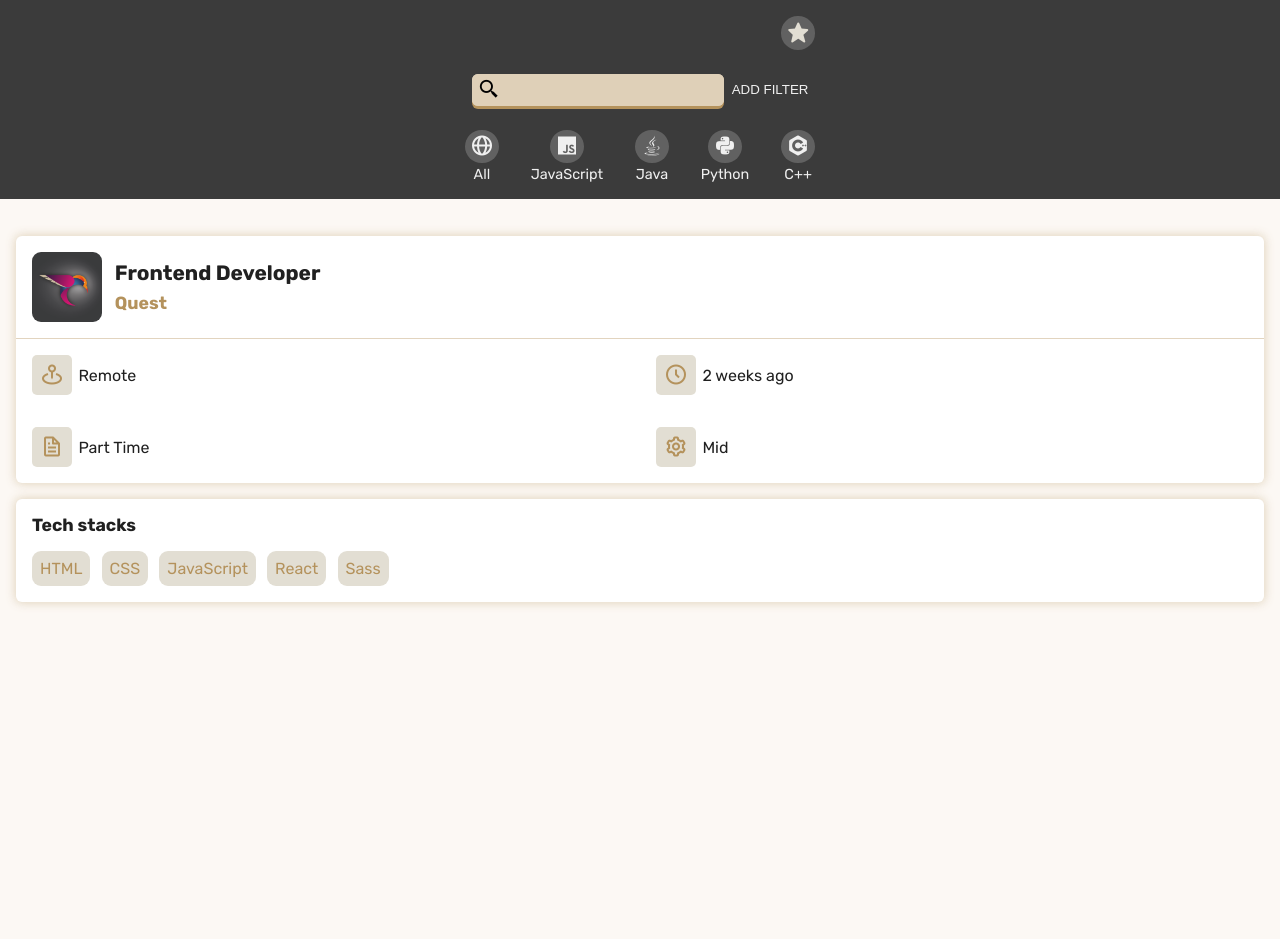
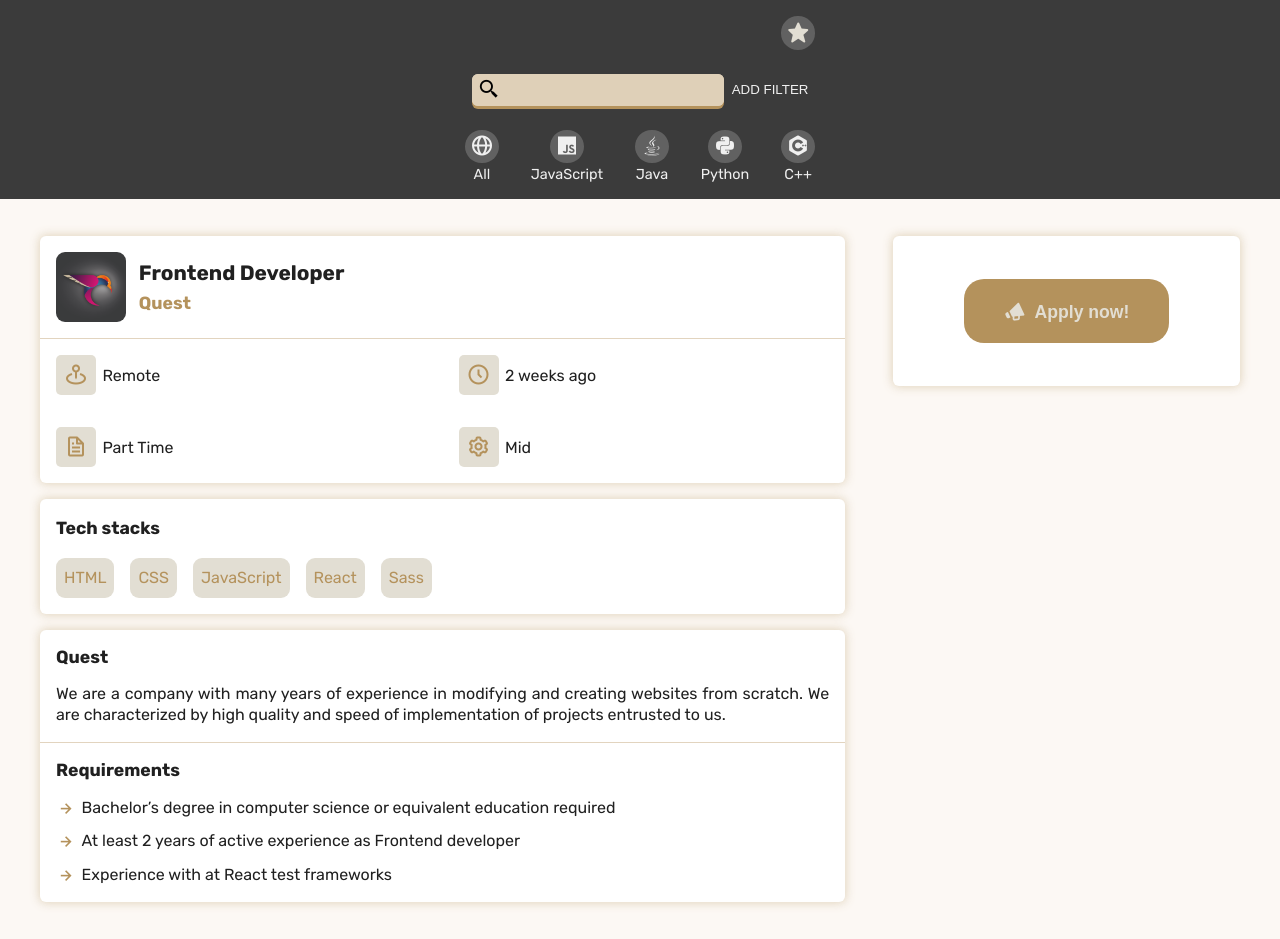
Before and after one commit to erudyta/react-job-offers, a React (Vite) app: page /offer/offer-1 in a window 1280 px wide. Before the commit the page ends 800 px from the top, so only its background shows below. Built offline with nearby package versions, Linux system fonts and the light colour scheme.

Commit message:
the Offer Detail component was supplemented and other components were modified

```diff
--- a/src/Components/Offer/Offer.jsx
+++ b/src/Components/Offer/Offer.jsx
@@ -62,8 +62,8 @@ export default function Offer({
 				<img src={imgSrc} alt={imgAlt} />
 				<div className={styles['offer-data']}>
 					<div className={styles['company-info']}>
-						<p>{companyName}</p>
-						<p>{position}</p>
+						<h2>{companyName}</h2>
+						<h1>{position}</h1>
 					</div>
 					<div className={styles['offer-info']}>
 						<span>{date}</span>
--- a/src/Components/Offer/Offer.module.css
+++ b/src/Components/Offer/Offer.module.css
@@ -29,15 +29,17 @@
 	border-radius: 50%;
 }
 
-.company-info p:nth-child(1) {
+.company-info h2 {
+	font-size: 1rem;
 	margin-bottom: 0.5rem;
 	color: #b4925c;
 	font-weight: bold;
 }
 
-.company-info p:nth-child(2) {
+.offer-data .company-info h1 {
+	text-align: left;
 	margin-bottom: 0.5rem;
-	font-size: 1.1rem;
+	font-size: 1.2rem;
 	font-weight: bold;
 }
 
@@ -128,15 +130,18 @@
 	}
 
 	.offer-data {
-		min-width: 250px;
+		min-width: 280px;
 	}
 
-	.company-info p:nth-child(1) {
+	.company-info h2 {
+		font-size: 1.1rem;
 		margin-top: 1rem;
 		margin-bottom: 0.8rem;
+		color: #b4925c;
 	}
 
-	.company-info p:nth-child(2) {
+	.company-info h1 {
+		font-size: 1.3rem;
 		margin-bottom: 0.8rem;
 	}
 
@@ -157,4 +162,8 @@
 		margin: 0 auto;
 		margin-bottom: 3rem;
 	}
+
+	.offer-data {
+		min-width: 320px;
+	}
 }
--- a/src/Components/Pages/OfferDetail.jsx
+++ b/src/Components/Pages/OfferDetail.jsx
@@ -1,4 +1,4 @@
-import { useParams } from 'react-router-dom'
+import { useParams, Link } from 'react-router-dom'
 
 import OFFERS from '../../js/offers.js'
 
@@ -12,6 +12,7 @@ export default function OfferDetail() {
 
 	return (
 		<div className={styles['od-container']}>
+			<div className={styles.od}>
 				<div className={styles['od-header-container']}>
 					<div className={styles['od-header']}>
 						<img src={offer.img} alt={offer.altImg} />
@@ -22,19 +23,19 @@ export default function OfferDetail() {
 					</div>
 					<div className={styles['od-info']}>
 						<div className={styles['od-info-content']}>
-						<i class='bx bx-map-pin'></i>
+							<i className='bx bx-map-pin'></i>
 							<p>{offer.place}</p>
 						</div>
 						<div className={styles['od-info-content']}>
-						<i class='bx bx-time-five'></i>
+							<i className='bx bx-time-five'></i>
 							<p>{offer.publicDate}</p>
 						</div>
 						<div className={styles['od-info-content']}>
-						<i class='bx bx-file'></i>
+							<i className='bx bx-file'></i>
 							<p>{offer.typeOfContract}</p>
 						</div>
 						<div className={styles['od-info-content']}>
-						<i class='bx bx-cog'></i>
+							<i className='bx bx-cog'></i>
 							<p>{offer.exp}</p>
 						</div>
 					</div>
@@ -43,10 +44,30 @@ export default function OfferDetail() {
 					<h2>Tech stacks</h2>
 					<div>
 						{offer.keywords.map(k => (
-						<p>{k}</p>
+							<p key={k}>{k}</p>
+						))}
+					</div>
+				</div>
+				<div className={styles['od-detail']}>
+					<div className={styles['od-description']}>
+						<h2>{offer.companyName}</h2>
+						<p>{offer.aboutCompany}</p>
+					</div>
+					<div className={styles['od-req-container']}>
+						<h2>Requirements</h2>
+						{offer.req.map((req, index) => (
+							<div key={index} className={styles['od-req']}>
+								<i className='bx bx-right-arrow-alt'></i> <p>{req}</p>
+							</div>
 						))}
 					</div>
 				</div>
 			</div>
+			<div className={styles['od-apply-container']}>
+				<button>
+					<i className='bx bxs-megaphone'></i>Apply now!
+				</button>
+			</div>
+		</div>
 	)
 }
--- a/src/Components/Pages/OfferDetail.module.css
+++ b/src/Components/Pages/OfferDetail.module.css
@@ -1,12 +1,13 @@
-.od-containerr h1{
-  font-size: 1.2rem;
+.od-container h1 {
+	font-size: 1.3rem;
 }
 
-.od-container h2{
+.od-container h2 {
 	font-size: 1.1rem;
 }
 
-.od-header-container {
+.od-header-container,
+.od-detail {
 	background-color: white;
 	border-radius: 6px;
 	box-shadow: 0px 0px 10px 1px rgba(223, 208, 184, 0.9);
@@ -34,12 +35,12 @@
 	color: #b4925c;
 }
 
-.od-info{
+.od-info {
 	display: grid;
 	grid-template-columns: 1fr 1fr;
 }
 
-.od-info-content{
+.od-info-content {
 	padding: 1rem;
 	display: flex;
 	align-items: center;
@@ -54,25 +55,128 @@
 	border-radius: 5px;
 }
 
-.stack-techs{
+.stack-techs {
 	margin-top: 1rem;
 	padding: 1rem;
 	background-color: white;
 	border-radius: 6px;
+	line-height: 1.5;
+	text-align: justify;
 	box-shadow: 0px 0px 10px 1px rgba(223, 208, 184, 0.9);
 }
 
-.stack-techs div{
+.stack-techs div {
 	display: flex;
-  gap: 0.7rem;
+	gap: 1rem;
 	flex-wrap: wrap;
 	margin-top: 1rem;
 }
 
-.stack-techs p{
+.stack-techs p {
 	width: max-content;
 	padding: 0.5rem;
 	color: #b4925c;
 	background-color: #e2ded3;
 	border-radius: 9px;
 }
+
+.od-detail {
+	margin-top: 1rem;
+	text-align: justify;
+	line-height: 1.3;
+}
+
+.od-description {
+	border-bottom: 1px solid rgba(223, 208, 184, 0.9);
+	padding: 1rem;
+}
+.od-description h2 {
+	margin-bottom: 1rem;
+}
+
+.od-req-container h2 {
+	margin-bottom: calc(1rem - 0.8rem);
+}
+
+.od-req-container {
+	display: flex;
+	flex-direction: column;
+	gap: 0.8rem;
+	padding: 1rem;
+}
+
+.od-req {
+	display: flex;
+}
+
+.od-req i {
+	position: relative;
+	top: 1px;
+	font-size: 1.2rem;
+	color: #b4925c;
+	margin-right: 0.4rem;
+}
+
+.od-apply-container {
+	display: flex;
+	justify-content: center;
+	align-items: center;
+	margin-top: 1rem;
+	padding: 10px;
+}
+
+.od-apply-container button {
+	padding: 20px 10px;
+	border-radius: 20px;
+	border: none;
+	background-color: #b4925c;
+	color: #e2ded3;
+	font-size: 1.1rem;
+	font-weight: bold;
+	cursor: pointer;
+	transition: background-color 0.5s, color 0.5s;
+}
+
+.od-apply-container button i{
+	position: relative;
+	top: 4px;
+	font-size: 1.3rem;
+	margin-right: 10px;
+	rotate: -25deg;
+}
+
+.od-apply-container button:hover {
+	background-color: #e2ded3;
+	color: #b4925c;
+}
+
+@media (min-width: 992px) {
+	.od-container {
+		margin: 0 auto;
+		max-width: 1200px;
+	}
+	.od-container {
+		display: flex;
+		align-items: flex-start;
+		gap: 3rem;
+	}
+
+	.od {
+		width: 70%;
+	}
+
+	.od-apply-container {
+		padding: 20px;
+		width: 30%;
+		height: 150px;
+		margin-top: 0rem;
+		border-radius: 6px;
+		background-color: white;
+		box-shadow: 0px 0px 10px 1px rgba(223, 208, 184, 0.9);
+	}
+
+	.od-apply-container button {
+		padding: 20px 40px;
+		transition: background-color 0.5s, color 0.5s;
+	}
+}
--- a/src/js/offers.js
+++ b/src/js/offers.js
@@ -19,7 +19,9 @@ const OFFERS = [
         keywords: ['HTML', 'CSS' , 'JavaScript', 'React', 'Sass'],
         place: 'Remote',
         lang: 'JavaScript',
-        exp: 'Mid'
+        exp: 'Mid',
+        aboutCompany: 'We are a company with many years of experience in modifying and creating websites from scratch. We are characterized by high quality and speed of implementation of projects entrusted to us.',
+        req: ['Bachelor’s degree in computer science or equivalent education required', 'At least 2 years of active experience as Frontend developer', 'Experience with at React test frameworks']
     },
     {
         id: 'offer-2',
@@ -32,7 +34,9 @@ const OFFERS = [
         keywords: ['Junior', 'Angular' , 'TypeScript'],
         place: 'Seoul',
         lang: ['JavaScript', 'TypeScript' ],
-        exp: 'Junior'
+        exp: 'Junior',
+        aboutCompany: 'Epicify is a place where experience intertwines with youthful creativity. We carry out many projects for companies from all over the world. We regularly launch new projects founded on long-term, amicable relationships with our associates.',
+        req: ['React Proficiency: Solid experience', 'Bachelor’s degree in computer science', 'Understand basic JS concepts']
     },
     {
         id: 'offer-3',
@@ -45,7 +49,9 @@ const OFFERS = [
         keywords: ['Hibernate', 'Java', 'Spring Boot'],
         place: 'Wrocław',
         lang: 'Java',
-        exp: 'Mid'
+        exp: 'Mid',
+        aboutCompany: 'We are an international company providing engineering services in the field of broadly understood IT - from creating websites to mobile applications.We have been operating continuously since 1996.',
+        req: ['Around 3+ years of experience' ,'Experience in SQL and NoSql', 'Fluent in English']
     },
     {
         id: 'offer-4',
@@ -58,7 +64,9 @@ const OFFERS = [
         keywords: ['C++', 'Jira' , 'Git'],
         place: 'Poland',
         lang: 'C++',
-        exp: 'Junior'
+        exp: 'Junior',
+        aboutCompany: 'We are a leader in creating and developing MMORPG games. Our various online productions are played by many millions of players around the world. We are a close-knit team of people who love playing games as much as we do.',
+        req: ['Coding experience with C++ or Python.', 'Bachelor’s degree in computer science or equivalent education required', '1 year of experience with data structures and algorithms.']
     },
     {
         id: 'offer-5',
@@ -71,7 +79,10 @@ const OFFERS = [
         keywords: ['Java', 'Gradle' , 'Maven'],
         place: 'China',
         lang: 'Java',
-        exp: 'Mid'
+        exp: 'Mid',
+        aboutCompany: 'We create business anew. Thanks to our solutions, many companies around the world have improved their work efficiency and made work easier for their employees. Our mission is to support the business growth of our clients.',
+        req: ['At least 3 years of experience in software development with Java', 'Excellent analytical and problem-solving skills', 'Very good command of English language,']
+
     },
     {
         id: 'offer-6',
@@ -84,7 +95,10 @@ const OFFERS = [
         keywords: ['Python', 'SQL' , 'Git'],
         place: 'Remote',
         lang: 'Python',
-        exp: 'Mid'
+        exp: 'Mid',
+        aboutCompany: 'Powerhouse is a global company that provides state-of-the-art field of computer software development. Established in 2002, the company employs over 1,000+ specialists from around the world.',
+        req: ['Around 3+ years of experience.', 'Fluent in English', 'Exprience in Machine Learning']
+
     },
     {
         id: 'offer-7',
@@ -97,7 +111,9 @@ const OFFERS = [
         keywords: ['JavaScript', 'React' , 'GitHub'],
         place: 'Warszawa',
         lang: 'JavaScript',
-        exp: 'Senior'
+        exp: 'Senior',
+        aboutCompany: 'We are Strategy House– an international IT software engineering company based in Warsaw, Poland. We create profitable technology companies from scratch.',
+        req: ['Bachelor’s degree in computer science', 'Excellent analytical and problem-solving skills']
     },
     {
         id: 'offer-8',
@@ -110,7 +126,9 @@ const OFFERS = [
         keywords: ['Python', 'DevOps' , 'SQL'],
         place: 'Remote',
         lang: 'Python',
-        exp: 'Senior'
+        exp: 'Senior',
+        aboutCompany: 'We are a company specializing in several areas such as machine learning, big data and IT consulting.',
+        req: ['Master’s degree in computer science', 'Exprience in Machine Learning', 'Fluent in English']
     }
 ]
 
```
Lines whose indentation alone changed are shown as unchanged.
